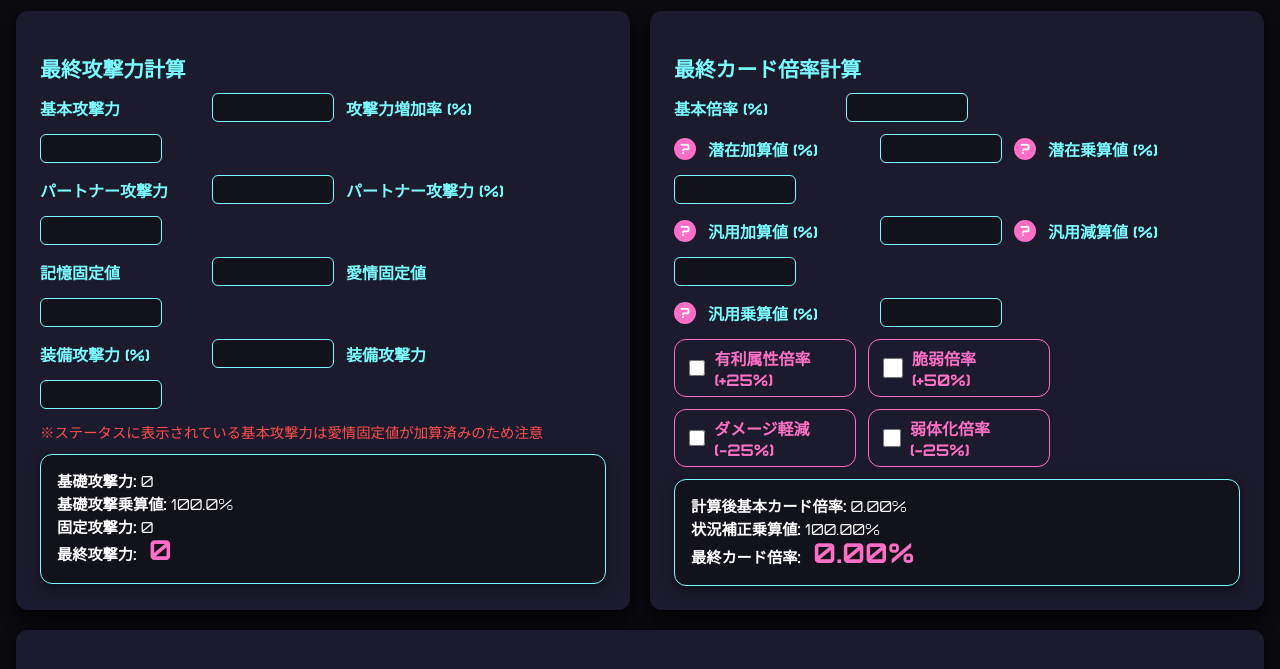
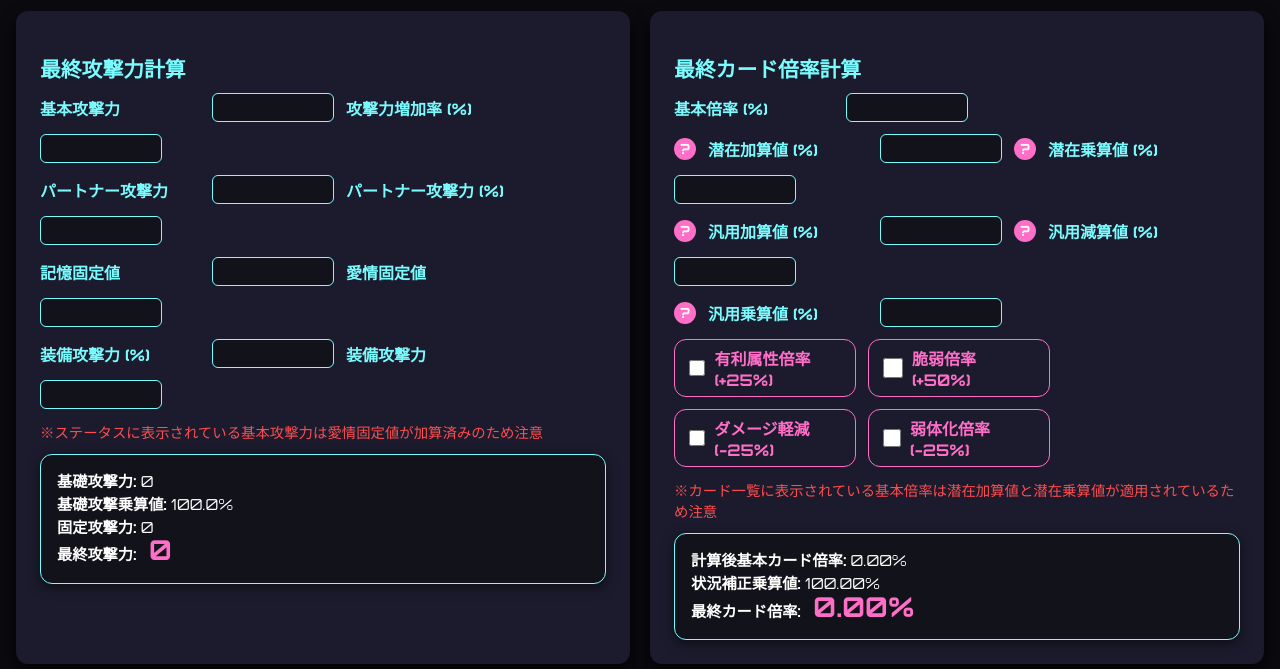
Before and after one commit to ityukkuri/chaoszero, a plain HTML site: page index.html in a window 1280 px wide. Shown: the part 104-773 px from the top of the page. Drawn offline with Linux system fonts and the light colour scheme.

Commit message:
Add files via upload
カードの基本倍率についての注意文言を追加

```diff
--- a/index.html
+++ b/index.html
@@ -264,6 +264,10 @@
       <label class="checkboxLabel"><input type="checkbox" id="weakenRate"> 弱体化倍率 (-25%)</label>
     </div>
 
+    <div class="note">
+      ※カード一覧に表示されている基本倍率は潜在加算値と潜在乗算値が適用されているため注意
+    </div>
+
     <div class="result" id="cardResult"></div>
   </div>
 
```
